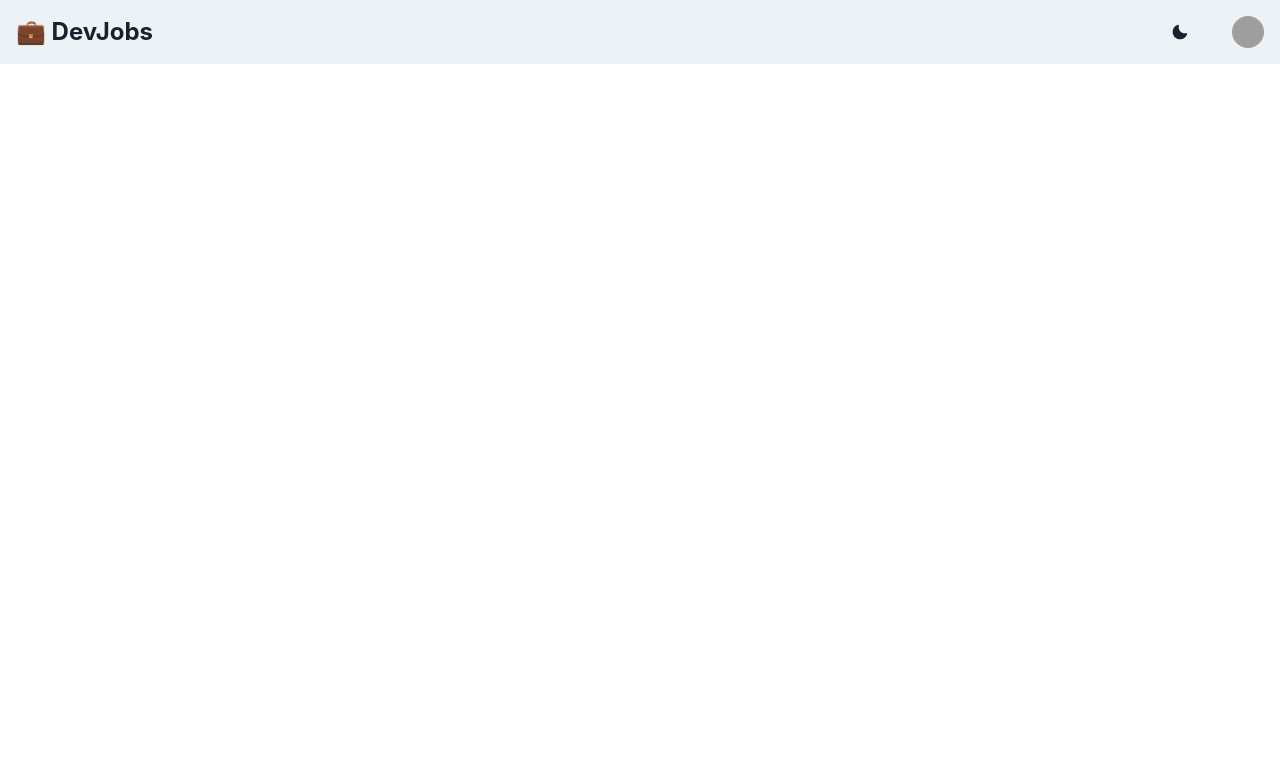
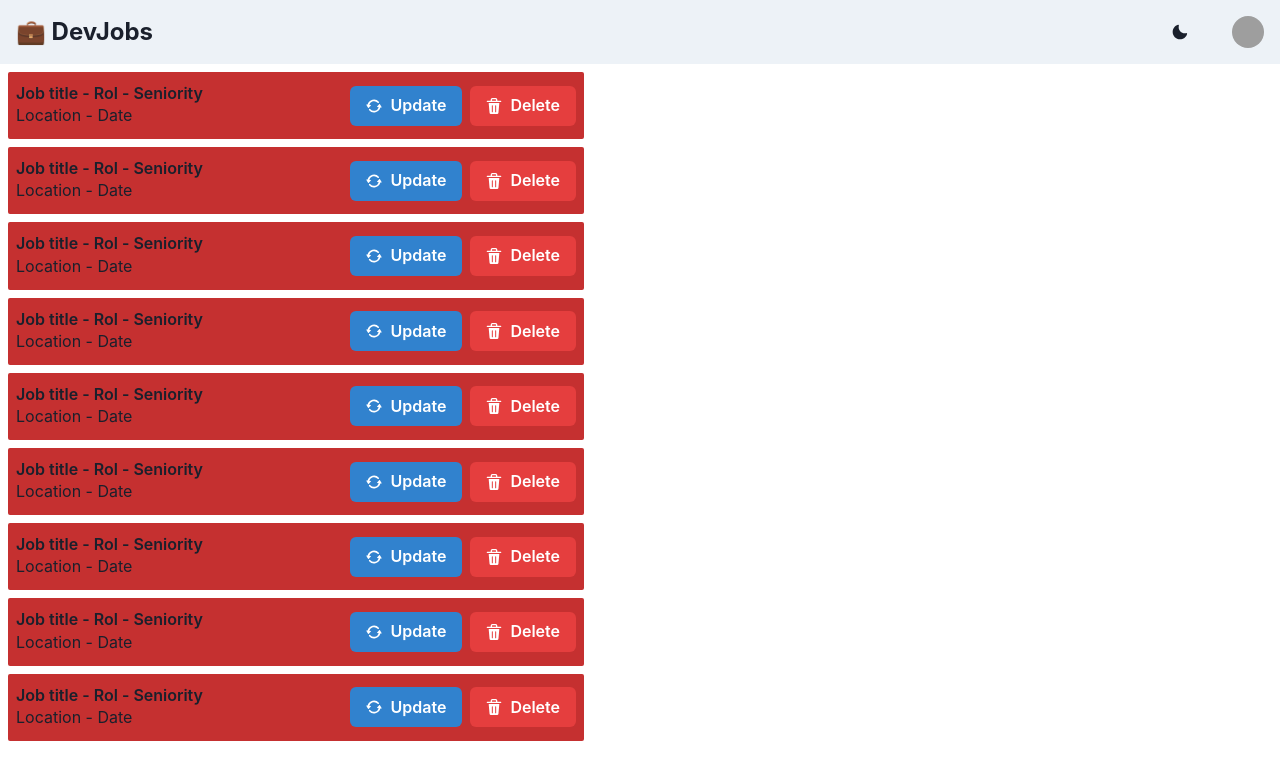
Before and after one commit to JaviCeRodriguez/devjobs, a React (Vite) app: page / in a window 1280 px wide. Shown: the top 780 px of the page. Built offline with nearby package versions, Linux system fonts and the light colour scheme; grey boxes are pictures that could not be loaded.

Commit message:
✨ add: chakra components Job & JobList

```diff
--- a/src/App.tsx
+++ b/src/App.tsx
@@ -1,11 +1,13 @@
 import { useState } from "react";
 import Nav from "./components/Nav";
+import JobList from "./components/JobList";
 import { Box } from "@chakra-ui/react";
 
 function App() {
   return (
     <Box>
       <Nav />
+      <JobList />
     </Box>
   );
 }
--- a/src/components/Job.tsx
+++ b/src/components/Job.tsx
@@ -1,10 +1,36 @@
 import React from "react";
+import { Box, Button, ButtonGroup, Heading, Text } from "@chakra-ui/react";
+import { DeleteIcon, RepeatIcon } from "@chakra-ui/icons";
 
 const Job: React.FC = () => {
   return (
-    <div>
-      <h1>Job</h1>
-    </div>
+    <Box
+      display="flex"
+      alignItems="center"
+      justifyContent="space-between"
+      bgColor="red.600"
+      borderRadius="sm"
+      m={2}
+      px={2}
+      py={3}
+      _hover={{ bgColor: "red.500" }}
+      maxWidth={{ base: "full", md: "xl" }}
+    >
+      <Box>
+        <Heading as="h4" fontSize={16} fontWeight="semibold">
+          Job title - Rol - Seniority
+        </Heading>
+        <Text>Location - Date</Text>
+      </Box>
+      <ButtonGroup>
+        <Button leftIcon={<RepeatIcon />} colorScheme="blue" variant="solid">
+          Update
+        </Button>
+        <Button leftIcon={<DeleteIcon />} colorScheme="red" variant="solid">
+          Delete
+        </Button>
+      </ButtonGroup>
+    </Box>
   );
 };
 
--- a/src/components/JobList.tsx
+++ b/src/components/JobList.tsx
@@ -1,10 +1,20 @@
 import React from "react";
+import { Box } from "@chakra-ui/react";
+import Job from "./Job";
 
 const JobList: React.FC = () => {
   return (
-    <div>
-      <h1>JobList</h1>
-    </div>
+    <Box>
+      <Job />
+      <Job />
+      <Job />
+      <Job />
+      <Job />
+      <Job />
+      <Job />
+      <Job />
+      <Job />
+    </Box>
   );
 };
 
```
